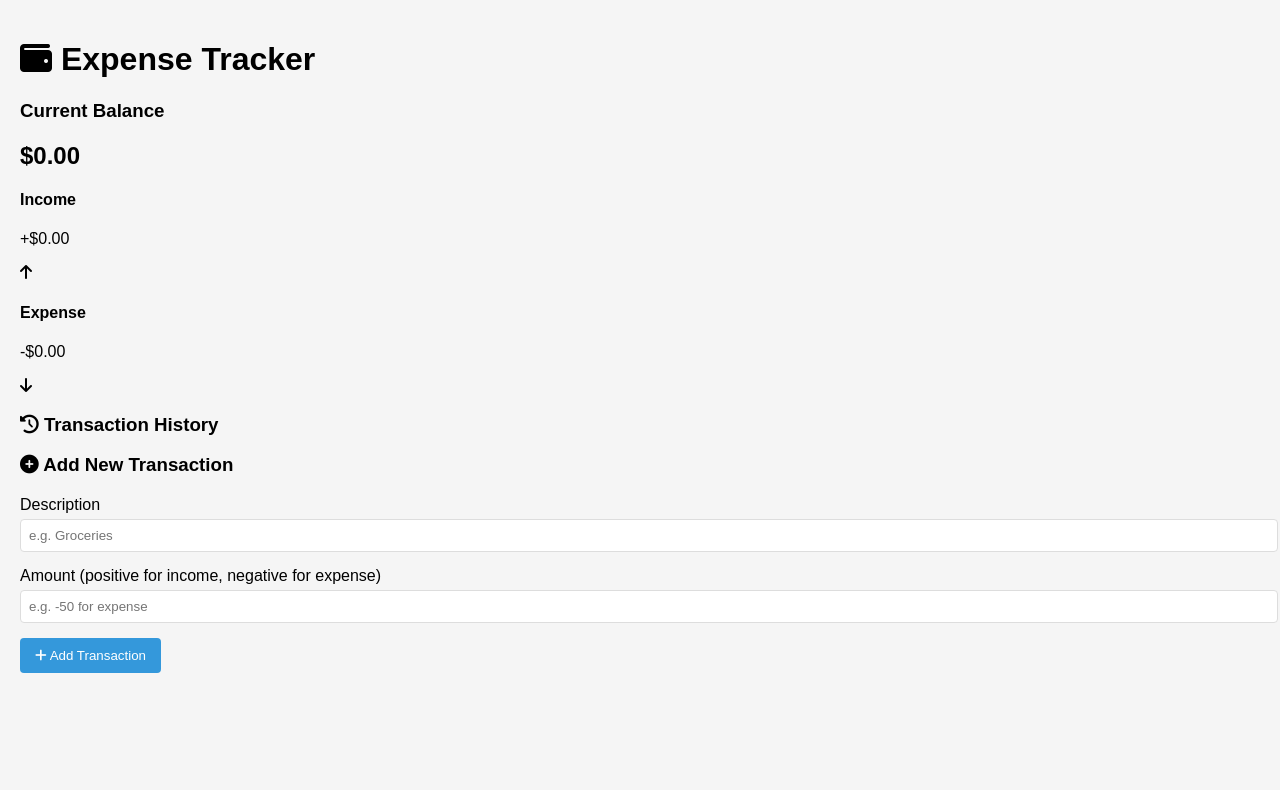
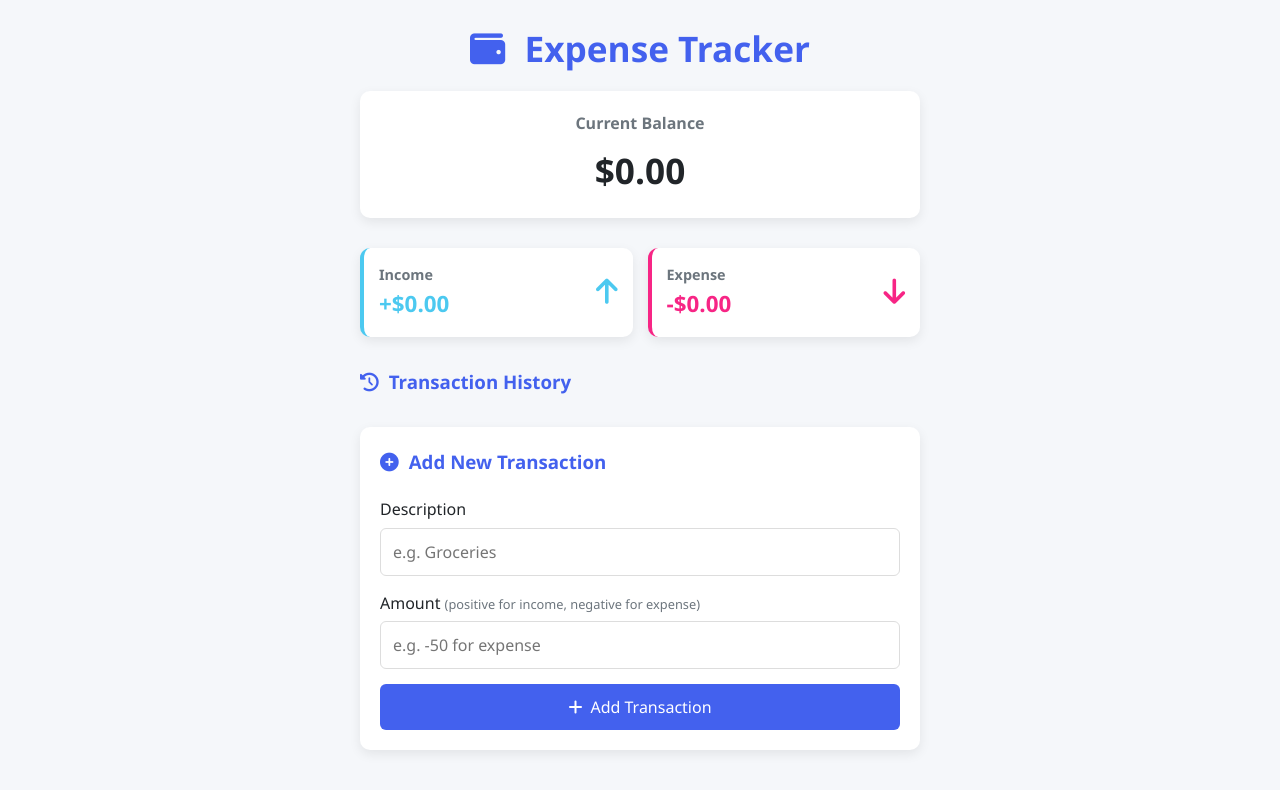
Before and after one commit to Manavjjj/Expense-Tracker, a plain HTML site: page Expense Tracker/index.html in a window 1280 px wide. Drawn offline with Linux system fonts and the light colour scheme.

Commit message:
Update style.css

```diff
--- a/Expense Tracker/style.css
+++ b/Expense Tracker/style.css
@@ -1,95 +1,260 @@
 :root {
-  --income-color: #2ecc71;
-  --expense-color: #e74c3c;
+    --primary: #4361ee;
+    --primary-light: #4895ef;
+    --secondary: #3f37c9;
+    --success: #4cc9f0;
+    --danger: #f72585;
+    --warning: #f8961e;
+    --light: #f8f9fa;
+    --dark: #212529;
+    --gray: #6c757d;
+}
+
+* {
+    margin: 0;
+    padding: 0;
+    box-sizing: border-box;
+    font-family: 'Segoe UI', Tahoma, Geneva, Verdana, sans-serif;
 }
 
 body {
-  font-family: 'Arial', sans-serif;
-  background: #f5f5f5;
-  margin: 0;
+    background-color: #f5f7fa;
+    color: var(--dark);
+    line-height: 1.6;
+}
+
+.app-container {
+    max-width: 600px;
+    margin: 0 auto;
     padding: 20px;
 }
 
-.container {
-  max-width: 600px;
-  margin: 0 auto;
+.app-header {
+    text-align: center;
+    margin-bottom: 30px;
+}
+
+.app-header h1 {
+    color: var(--primary);
+    margin-bottom: 15px;
+    font-size: 2.2rem;
+}
+
+.app-header i {
+    margin-right: 10px;
+}
+
+.balance-card {
     background: white;
     padding: 20px;
     border-radius: 10px;
-  box-shadow: 0 2px 10px rgba(0,0,0,0.1);
+    box-shadow: 0 4px 12px rgba(0, 0, 0, 0.08);
+    text-align: center;
 }
 
-.balance h2 {
-  margin: 0;
-  font-size: 2em;
+.balance-card h3 {
+    color: var(--gray);
+    font-size: 1rem;
+    margin-bottom: 5px;
 }
 
-.summary {
+.balance-card h2 {
+    font-size: 2.2rem;
+    color: var(--dark);
+}
+
+.summary-cards {
+    display: grid;
+    grid-template-columns: 1fr 1fr;
+    gap: 15px;
+    margin-bottom: 30px;
+}
+
+.income-card, .expense-card {
+    background: white;
+    padding: 15px;
+    border-radius: 10px;
+    box-shadow: 0 4px 12px rgba(0, 0, 0, 0.08);
     display: flex;
     justify-content: space-between;
-  margin: 20px 0;
+    align-items: center;
 }
 
-.income, .expense {
-  text-align: center;
-  padding: 10px;
-  width: 48%;
+.income-card {
+    border-left: 4px solid var(--success);
 }
 
-.income { border-right: 1px solid #ddd; }
-.income p { color: var(--income-color); }
-.expense p { color: var(--expense-color); }
-
-#transaction-list {
-  list-style: none;
-  padding: 0;
+.expense-card {
+    border-left: 4px solid var(--danger);
 }
 
-.transaction {
+.income-card h4, .expense-card h4 {
+    font-size: 0.9rem;
+    color: var(--gray);
+}
+
+.income-card p {
+    color: var(--success);
+    font-size: 1.4rem;
+    font-weight: bold;
+}
+
+.expense-card p {
+    color: var(--danger);
+    font-size: 1.4rem;
+    font-weight: bold;
+}
+
+.income-card i {
+    color: var(--success);
+    font-size: 1.8rem;
+}
+
+.expense-card i {
+    color: var(--danger);
+    font-size: 1.8rem;
+}
+
+.transaction-section {
+    margin-bottom: 30px;
+}
+
+.transaction-section h3 {
+    margin-bottom: 15px;
+    color: var(--primary);
+    display: flex;
+    align-items: center;
+    gap: 10px;
+}
+
+.transaction-list {
+    list-style: none;
+}
+
+.transaction-list li {
+    background: white;
+    padding: 15px;
+    margin-bottom: 10px;
+    border-radius: 8px;
+    box-shadow: 0 2px 8px rgba(0, 0, 0, 0.05);
     display: flex;
     justify-content: space-between;
-  padding: 10px;
-  margin: 5px 0;
-  background: #f9f9f9;
-  border-radius: 5px;
+    align-items: center;
+    position: relative;
+    transition: all 0.3s ease;
 }
 
-.transaction.income { border-left: 4px solid var(--income-color); }
-.transaction.expense { border-left: 4px solid var(--expense-color); }
+.transaction-list li:hover {
+    transform: translateY(-2px);
+    box-shadow: 0 4px 12px rgba(0, 0, 0, 0.1);
+}
 
-.delete-btn {
-  background: var(--expense-color);
+.transaction-list li.plus {
+    border-left: 4px solid var(--success);
+}
+
+.transaction-list li.minus {
+    border-left: 4px solid var(--danger);
+}
+
+.transaction-list li .delete-btn {
+    background: var(--danger);
     color: white;
     border: none;
-  border-radius: 3px;
+    border-radius: 4px;
+    padding: 5px 8px;
     cursor: pointer;
+    transition: all 0.2s;
 }
 
-form {
-  margin-top: 20px;
+.transaction-list li .delete-btn:hover {
+    background: #d1144a;
+}
+
+.form-section {
+    background: white;
+    padding: 20px;
+    border-radius: 10px;
+    box-shadow: 0 4px 12px rgba(0, 0, 0, 0.08);
+}
+
+.form-section h3 {
+    margin-bottom: 20px;
+    color: var(--primary);
+    display: flex;
+    align-items: center;
+    gap: 10px;
 }
 
 .form-group {
     margin-bottom: 15px;
 }
 
-label {
+.form-group label {
     display: block;
     margin-bottom: 5px;
+    font-weight: 500;
+    color: var(--dark);
 }
 
-input, select {
-  width: 100%;
-  padding: 8px;
-  border: 1px solid #ddd;
-  border-radius: 4px;
+.form-group label span {
+    font-weight: normal;
+    color: var(--gray);
+    font-size: 0.8rem;
 }
 
-button {
-  background: #3498db;
+.form-group input,
+.form-group select {
+    width: 100%;
+    padding: 12px;
+    border: 1px solid #ddd;
+    border-radius: 6px;
+    font-size: 1rem;
+    transition: border 0.3s;
+}
+
+.form-group input:focus,
+.form-group select:focus {
+    outline: none;
+    border-color: var(--primary);
+}
+
+.submit-btn {
+    width: 100%;
+    padding: 12px;
+    background: var(--primary);
     color: white;
     border: none;
-  padding: 10px 15px;
-  border-radius: 4px;
+    border-radius: 6px;
+    font-size: 1rem;
+    font-weight: 500;
     cursor: pointer;
+    transition: all 0.3s;
+    display: flex;
+    align-items: center;
+    justify-content: center;
+    gap: 8px;
 }
+
+.submit-btn:hover {
+    background: var(--secondary);
+}
+
+/* Responsive Design */
+@media (max-width: 600px) {
+    .app-container {
+        padding: 15px;
+    }
+
+    .summary-cards {
+        grid-template-columns: 1fr;
+    }
+
+    .balance-card h2 {
+        font-size: 1.8rem;
+    }
+
+    .income-card p, .expense-card p {
+        font-size: 1.2rem;
+    }
+}
```
Lines whose indentation alone changed are shown as unchanged.
